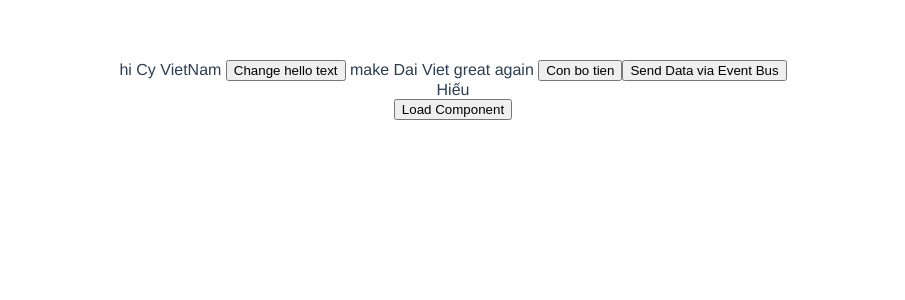
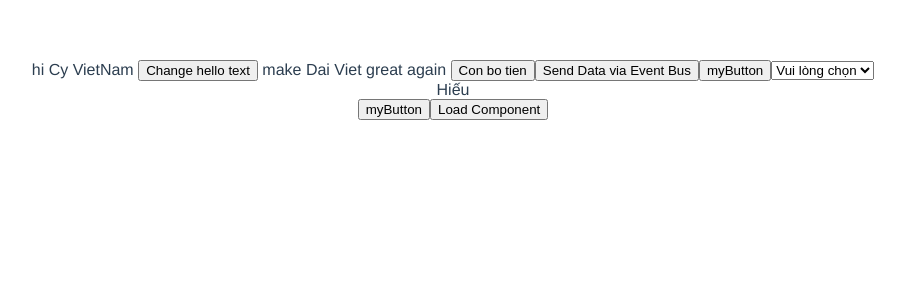
Before and after one commit to lrandom/vue-cy, a Vue app: page / in a window 1280 px wide. Both pictures are taken after a click on the button "Load Component". Shown: the top 300 px of the page, without its empty margins (187-1092 px from the left). Built offline with nearby package versions, Linux system fonts and the light colour scheme.

Commit message:
demo global

```diff
--- a/src/App.vue
+++ b/src/App.vue
@@ -4,6 +4,8 @@
                @conChoBoTien="_boLayTien"
                :content="content"></CyVietNam>
     <Hieu></Hieu>
+
+    <MyButton></MyButton>
     <button @click="loadComponent=!loadComponent">Load Component</button>
   </div>
 </template>
--- a/src/components/CyVietNam.vue
+++ b/src/components/CyVietNam.vue
@@ -7,13 +7,14 @@
     <button @click="_sendData()">Con bo tien</button>
 
     <button @click="_sendDataViaEventBus()">Send Data via Event Bus</button>
+    <my-button></my-button>
+    <MySelect></MySelect>
   </div>
 </template>
 
 <script>
 import EventBus from "../event-bus";
 export default {
-
   data() {
     return {
       hello: "hi"
--- a/src/main.js
+++ b/src/main.js
@@ -3,22 +3,18 @@ import App from './App.vue'
 
 Vue.config.productionTip = false
 
-Vue.component('button',{
+Vue.component('MyButton',{
     data() {
         return{
-            buttonText:'Button'
+            buttonText:'myButton'
         }
     },
-    template:`<button>{{buttonText}}</button>`
+    template:'<button>{{buttonText}}</button>'
 })
 
-Vue.component('select',{
+Vue.component('MySelect',{
     template:`<select><option>Vui lòng chọn</option></select>`
 })
-
-new Vue({
-    render: h => h(App),
-}).$mount('#app')
 
 Vue.filter('toUpperCase', function (value) {
     return value.toUpperCase();
@@ -27,3 +23,8 @@ Vue.filter('toUpperCase', function (value) {
 Vue.filter('formatMoney', function (value) {
     return '$' + value.toFixed(2)
 })
+
+
+new Vue({
+    render: h => h(App),
+}).$mount('#app')
--- /dev/null
+++ b/vue.config.js
@@ -0,0 +1,3 @@
+module.exports = {
+    runtimeCompiler:true
+}
```
